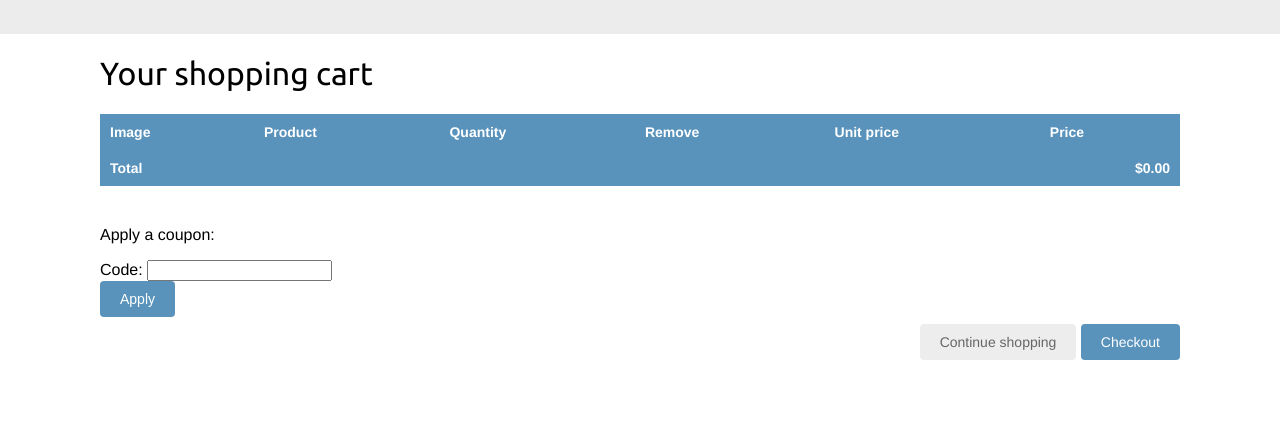
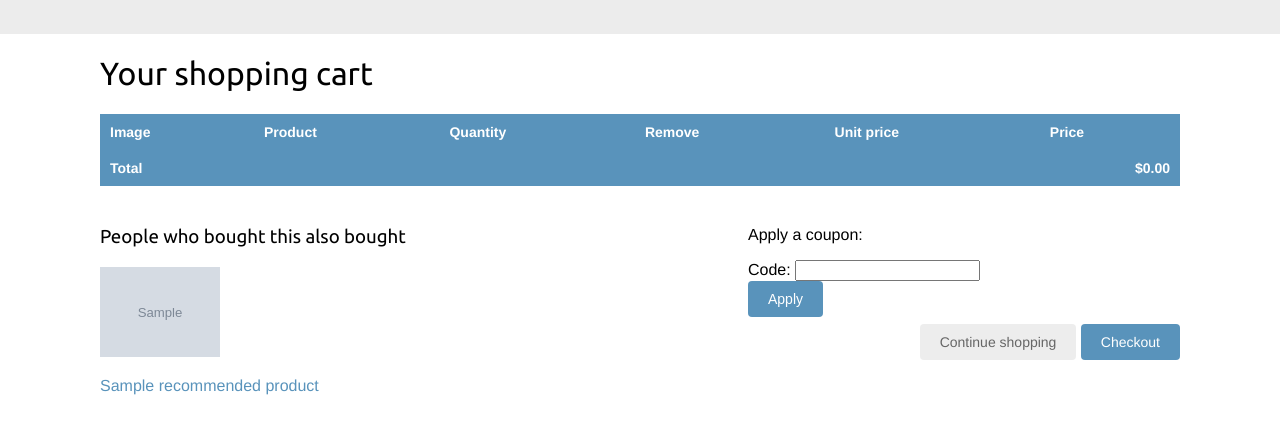
Before and after one commit to fyangcodes/j5be_shop, a Django app: template myshop/cart/templates/cart/detail.html in a window 1280 px wide. Shown: the part 46-480 px from the top of the page. Run offline with Django 5.2, Linux system fonts and the light colour scheme; tables that the repository leaves empty hold one stand-in row (values such as "Sample post"); the template is opened without the code that fills it: values that come from a table or form of the project are taken from there, most other values are stand-ins (such as "Sample title", 1, 10 or a date in 2020); grey boxes marked "Sample" are stand-in pictures; parts of the project's set-up code (start-up, migrations or seed data) failed here and were passed over.

Commit message:
chapter 10 complete

```diff
--- a/myshop/cart/templates/cart/detail.html
+++ b/myshop/cart/templates/cart/detail.html
@@ -70,6 +70,21 @@ Your shopping cart
         </tbody>
     </table>
 
+    {% if recommended_products %}
+        <div class="recommendations cart">
+            <h3>People who bought this also bought</h3>
+            {% for p in recommended_products %}
+                <div class="item">
+                    <a href="{{ p.get_absolute_url }}">
+                        <img src="{% if p.image %}{{ p.image.url }}{% else %}
+                        {% static "img/no_image.png" %}{% endif %}">
+                    </a>
+                    <p><a href="{{ p.get_absolute_url }}">{{ p.name }}</a></p>
+                </div>
+            {% endfor %}
+        </div>
+    {% endif %}
+
     <p>Apply a coupon:</p>
     <form action="{% url "coupons:apply" %}" method="post">
         {{ coupon_apply_form }}
--- a/myshop/shop/recommender.py
+++ b/myshop/shop/recommender.py
@@ -51,3 +51,7 @@ class Recommender:
         suggested_products = list(Product.objects.filter(id__in=suggested_products_ids))
         suggested_products.sort(key=lambda x: suggested_products_ids.index(x.id))
         return suggested_products
+
+    def clear_purchases(self):
+        for id in Product.objects.values_list("id", flat=True):
+            r.delete(self.get_product_key(id))
--- a/myshop/shop/views.py
+++ b/myshop/shop/views.py
@@ -2,6 +2,7 @@ from django.shortcuts import get_object_or_404, render
 
 from cart.forms import CartAddProductForm
 from .models import Category, Product
+from .recommender import Recommender
 
 
 # Create your views here.
@@ -26,11 +27,14 @@ def product_list(request, category_slug=None):
 def product_detail(request, id, slug):
     product = get_object_or_404(Product, id=id, slug=slug, available=True)
     cart_product_form = CartAddProductForm()
+    r = Recommender()
+    recommended_products = r.suggest_products_for([product], 4)
     return render(
         request,
         "shop/product/detail.html",
         {
             "product": product,
             "cart_product_form": cart_product_form,
+            "recommended_products": recommended_products,
         },
     )
```
Also changed, not shown: myshop/cart/views.py (+10 -0 lines), myshop/payment/webhooks.py (+7 -0 lines), myshop/shop/templates/shop/product/detail.html (+14 -0 lines).
